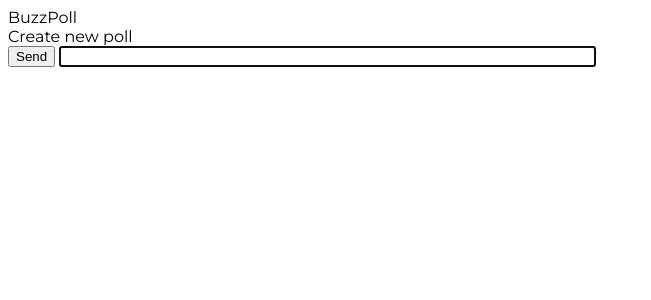
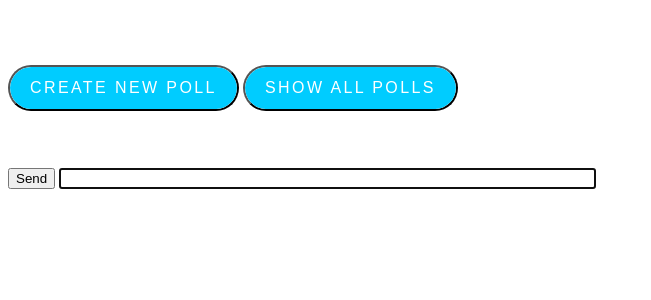
Before and after one commit to frnkst/buzzpoll, a SvelteKit app in the folder frontend/: page / in a window 1280 px wide. Shown: the top 300 px of the page, without its empty margins (0-651 px from the left). Built offline with nearby package versions, Linux system fonts and the light colour scheme; no server answers.

Commit message:
Add fancy buttons

```diff
--- /dev/null
+++ b/frontend/src/components/Button.svelte
@@ -0,0 +1,64 @@
+<script>
+let color = '#0cf';
+  console.log("frank");
+</script>
+
+
+<br>
+<br>
+<br>
+<div class="container" style="--color: {color}">
+  <button class="button" role="button">Create new poll</button>
+  <button class="button" role="button">Show all polls</button>
+</div>
+<br>
+<br>
+<br>
+
+<style>
+
+
+.button {
+  display: inline-block;
+  padding: .75rem 1.25rem;
+  border-radius: 10rem;
+  color: #fff;
+  text-transform: uppercase;
+  font-size: 1rem;
+  letter-spacing: .15rem;
+  transition: all .3s;
+  position: relative;
+  overflow: hidden;
+  z-index: 1;
+  &:after {
+    content: '';
+    position: absolute;
+    bottom: 0;
+    left: 0;
+    width: 100%;
+    height: 100%;
+    background-color: var(--color);
+    border-radius: 10rem;
+    z-index: -2;
+  }
+  &:before {
+    content: '';
+    position: absolute;
+    bottom: 0;
+    left: 0;
+    width: 0%;
+    height: 100%;
+    background-color: darken($color, 15%);
+    transition: all .3s;
+    border-radius: 10rem;
+    z-index: -1;
+  }
+  &:hover {
+    color: #fff;
+    &:before {
+      width: 100%;
+    }
+  }
+}
+
+</style>
--- a/frontend/src/routes/+page.svelte
+++ b/frontend/src/routes/+page.svelte
@@ -1,11 +1,12 @@
 <script>
-import { Button, Headline } from 'attractions';
+import  Button  from '../components/button.svelte';
 import { onMount } from 'svelte';
 
   const handleClick = () => {
     // Navigate to the "new" page
     window.location.href = '/new'; // Replace with your actual route
   };
+
 
 onMount( () => {
     var conn;
@@ -78,9 +79,7 @@
 
 </style>
 
-<Headline>BuzzPoll</Headline>
-<Button filled on:click={handleClick}>Create new poll</Button>
-
+<Button></Button>
 <form id="form">
     <input type="submit" value="Send" />
     <input type="text" id="msg" size="64" autofocus />
```
Also changed, not shown: frontend/src/routes/new/+page.svelte (deleted, +0 -19 lines), 1 other file (tests, documents, lock files or other folders).
